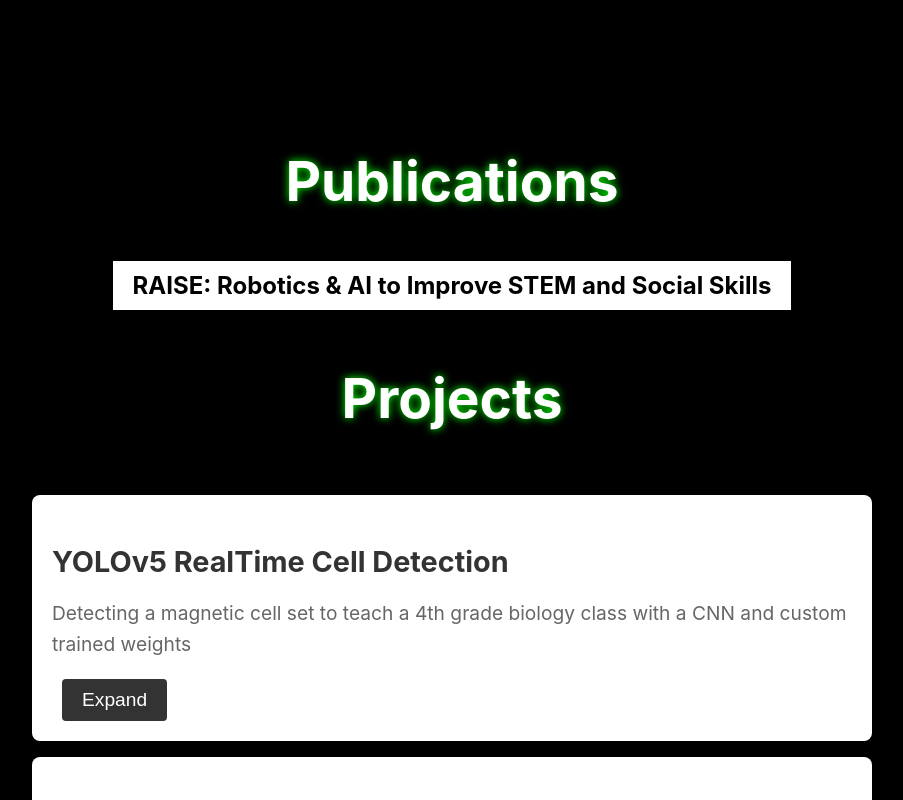
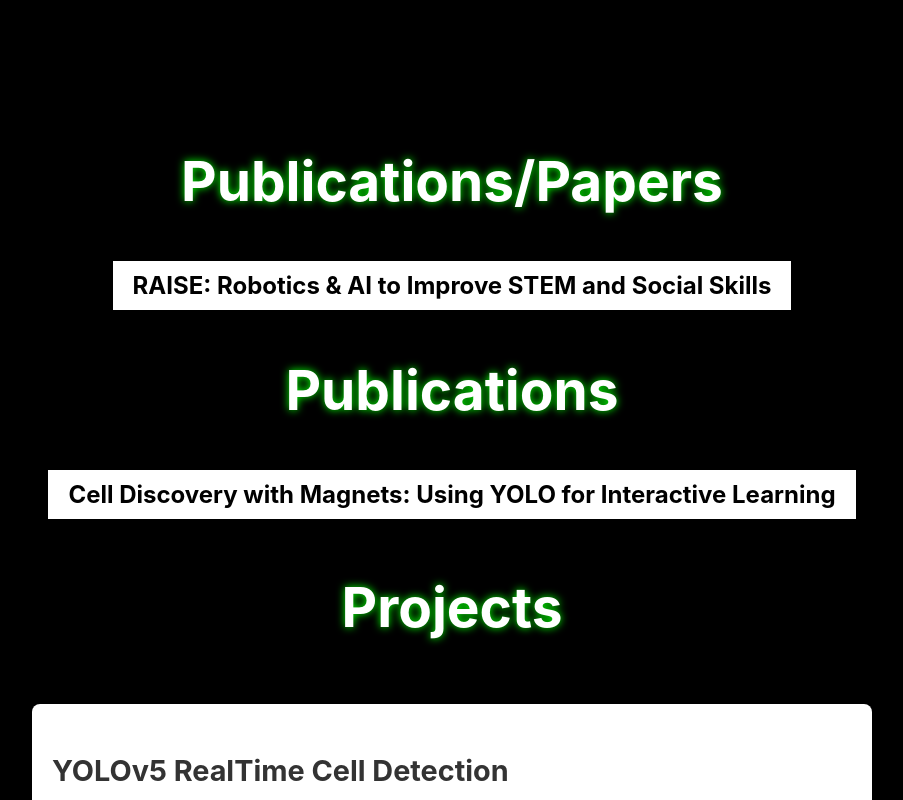
Before and after one commit to jrm5399/WebPortfolio, a React (Create React App) app: page / in a window 1280 px wide. Shown: the part 1820-2620 px from the top of the page, without its empty margins (188-1091 px from the left). Built offline with nearby package versions, Linux system fonts and the light colour scheme.

Commit message:
added another paper

```diff
--- a/src/App.tsx
+++ b/src/App.tsx
@@ -47,13 +47,21 @@
       >
         <AboutMe />
       </div>
-      <h1 className="projects-label">Publications</h1>
+      <h1 className="projects-label">Publications/Papers</h1>
       <a
         href="https://www.frontiersin.org/articles/10.3389/frvir.2022.968312/full"
         className="url-link"
         target="_blank"
       >
         RAISE: Robotics & AI to Improve STEM and Social Skills
+      </a>
+      <h1 className="projects-label">Publications</h1>
+      <a
+        href="https://github.com/jrm5399/SyntheticDataGenerator/blob/main/Final%20Paper.pdf"
+        className="url-link"
+        target="_blank"
+      >
+        Cell Discovery with Magnets: Using YOLO for Interactive Learning
       </a>
       <h2 className="projects-label">Projects</h2>
       <div className="projects-container">
```
